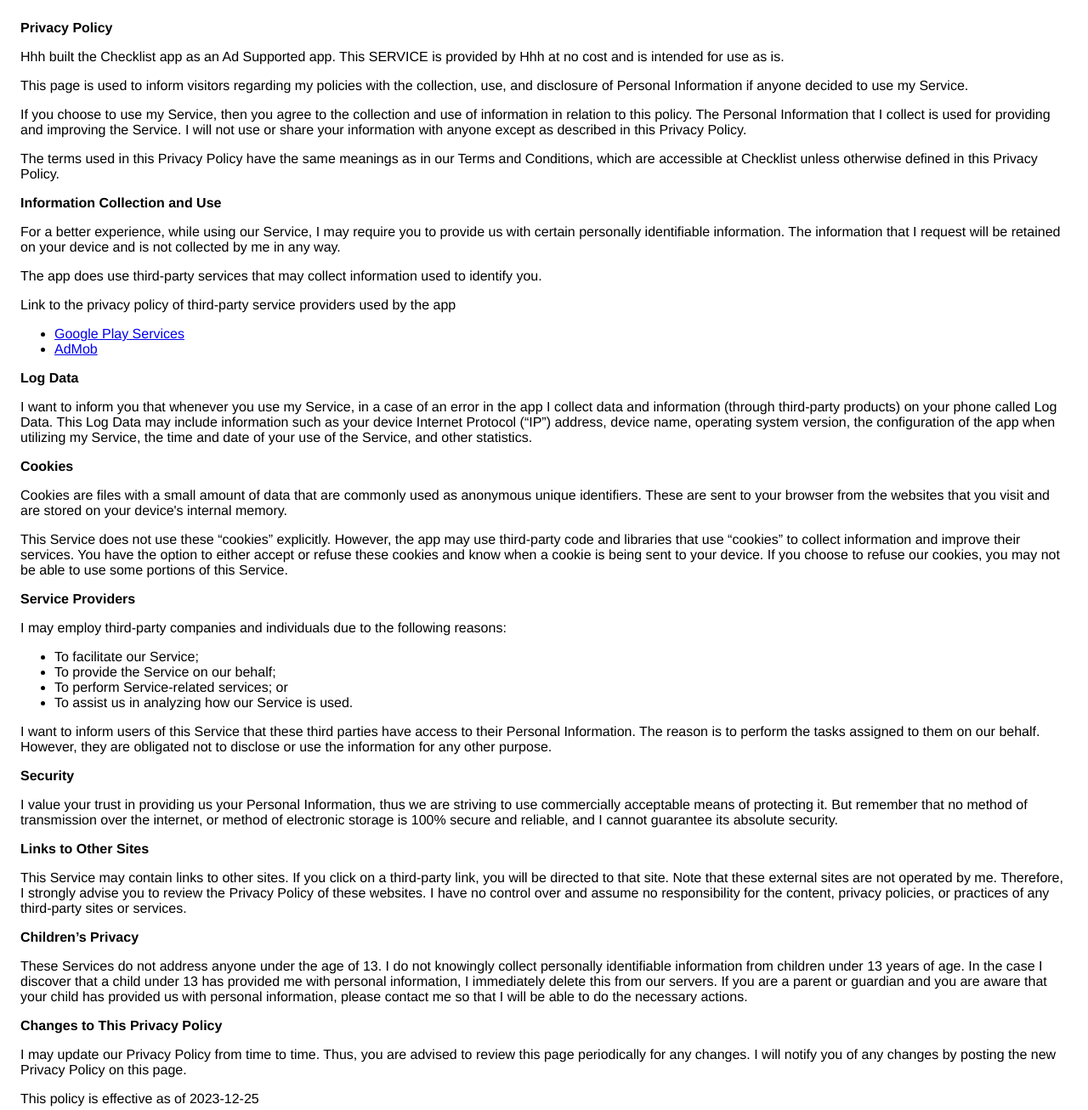
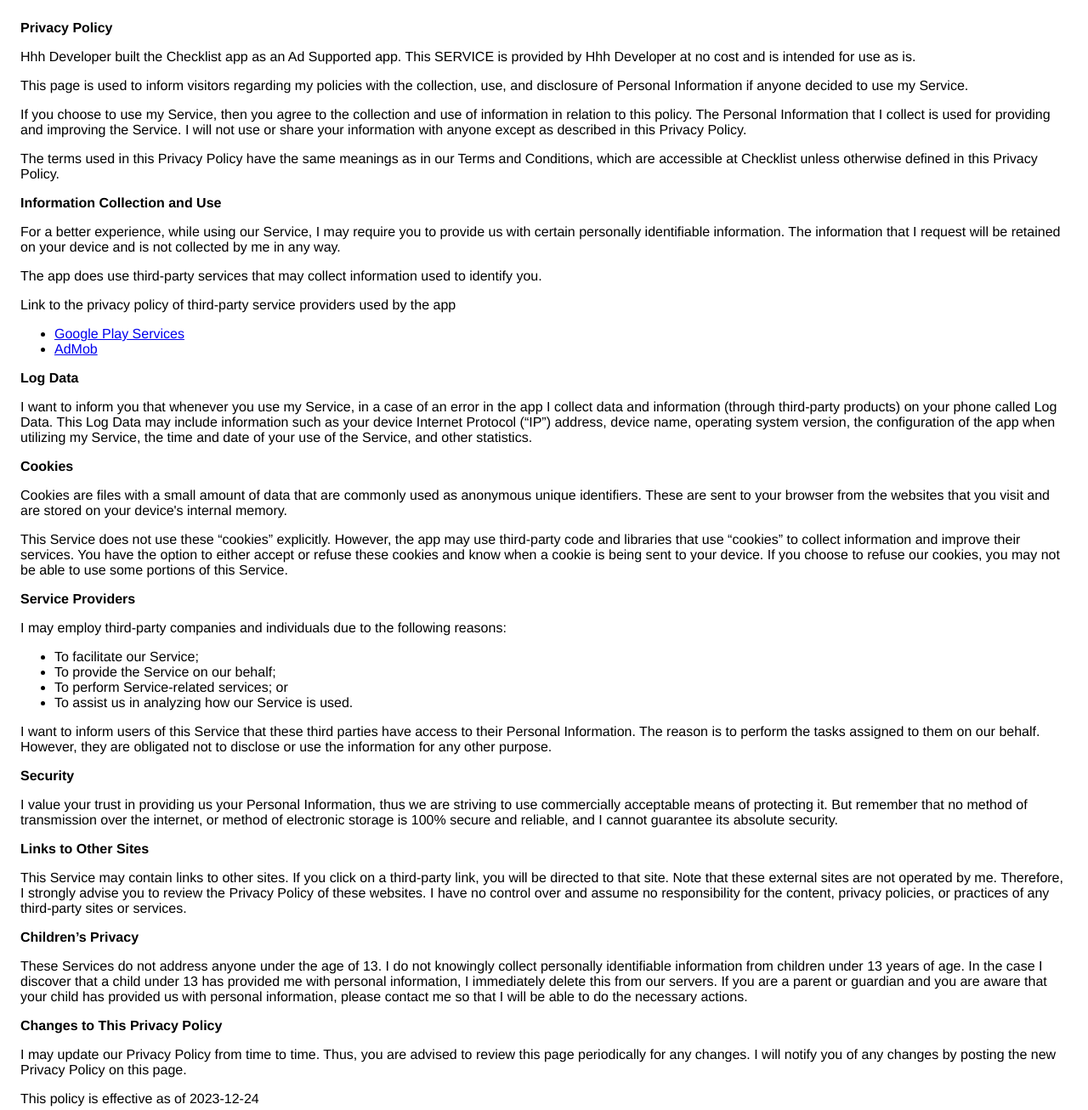
Before and after one commit to yh62/Checklist, a plain HTML site: page index.html in a window 1280 px wide. Shown: the top 1306 px of the page at 85% size. Drawn offline with Linux system fonts and the light colour scheme.

Commit message:
Update index.html

```diff
--- a/index.html
+++ b/index.html
@@ -8,9 +8,9 @@
     </head>
     <body>
     <strong>Privacy Policy</strong> <p>
-                  Hhh built the Checklist app as
+                  Hhh Developer built the Checklist app as
                   an Ad Supported app. This SERVICE is provided by
-                  Hhh at no cost and is intended for use as
+                  Hhh Developer at no cost and is intended for use as
                   is.
                 </p> <p>
                   This page is used to inform visitors regarding my
@@ -101,7 +101,7 @@
                   periodically for any changes. I will
                   notify you of any changes by posting the new Privacy Policy on
                   this page.
-                </p> <p>This policy is effective as of 2023-12-25</p> <p><strong>Contact Us</strong></p> <p>
+                </p> <p>This policy is effective as of 2023-12-24</p> <p><strong>Contact Us</strong></p> <p>
                   If you have any questions or suggestions about my
                   Privacy Policy, do not hesitate to contact me at younghwa4131@gmail.com.
                 </p> <p>This privacy policy page was created at <a href="https://privacypolicytemplate.net" target="_blank" rel="noopener noreferrer">privacypolicytemplate.net </a>and modified/generated by <a href="https://app-privacy-policy-generator.nisrulz.com/" target="_blank" rel="noopener noreferrer">App Privacy Policy Generator</a></p>
```
